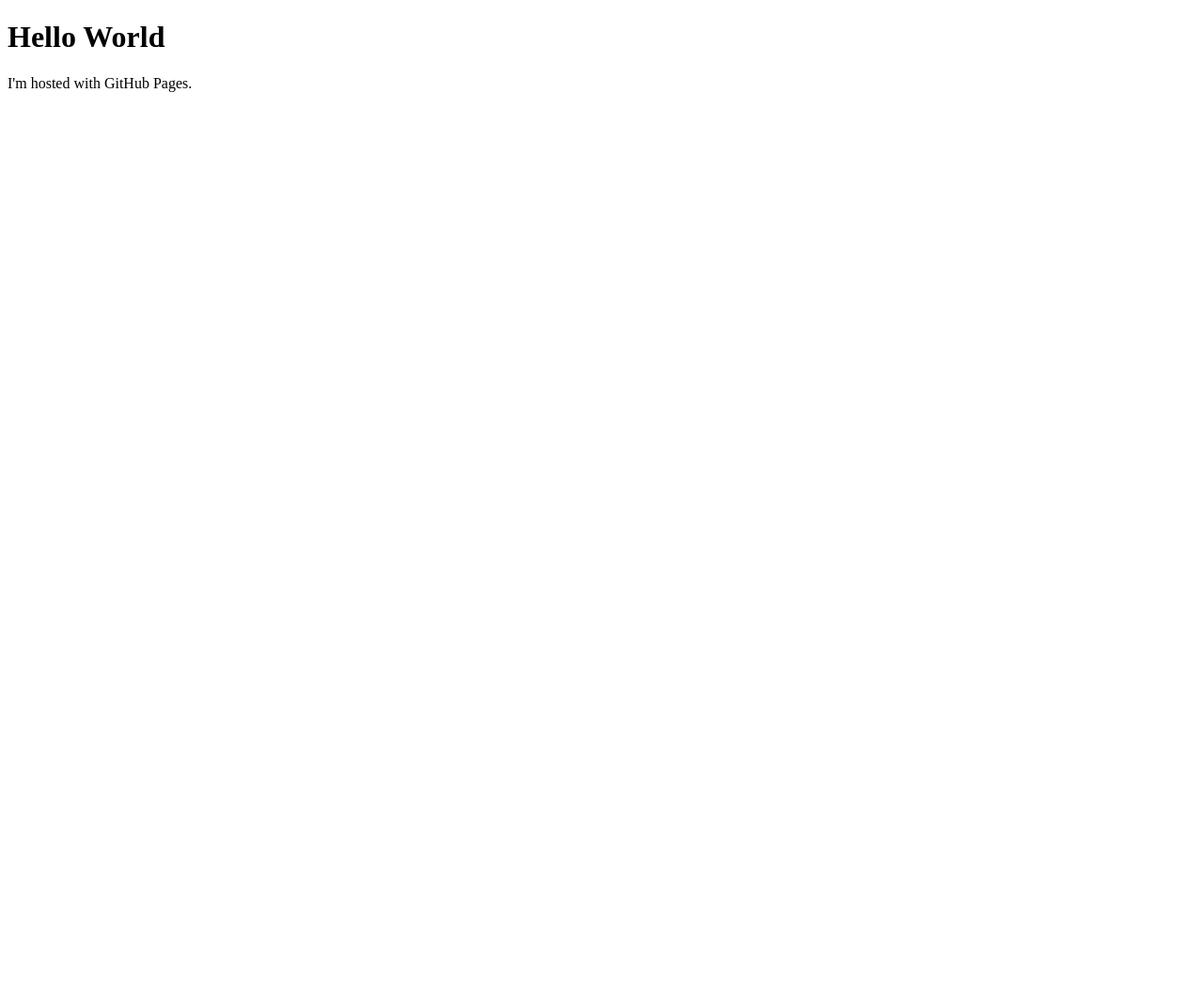
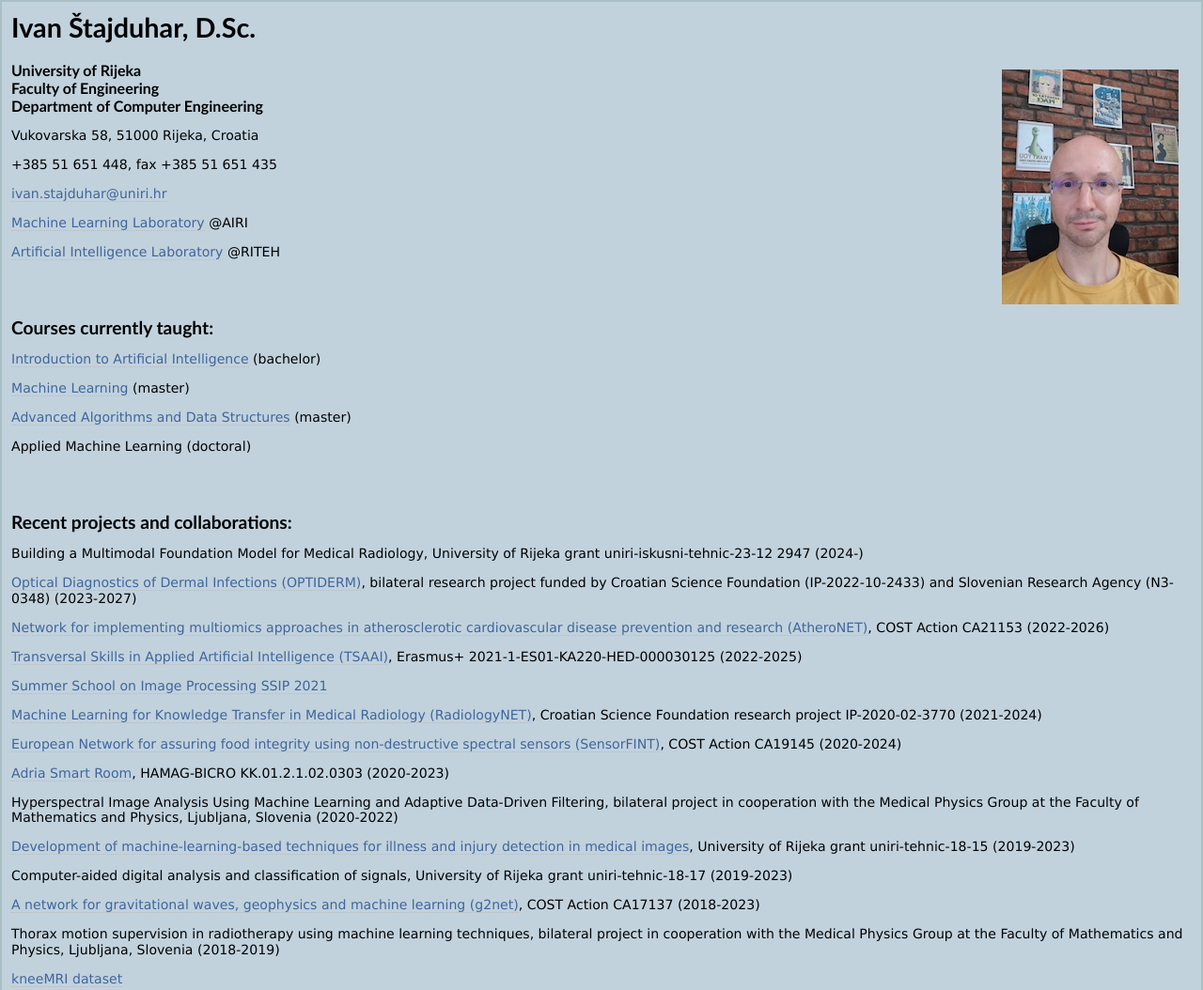
Before and after one commit to istajduh/istajduh.github.io, a plain HTML site: page index.html in a window 1280 px wide. Shown: the top 1054 px of the page at 94% size. Before the commit the page ends 800 px from the top, so only its background shows below. Drawn offline with Linux system fonts and the light colour scheme.

Commit message:
Add personal webpage

```diff
--- a/index.html
+++ b/index.html
@@ -1,7 +1,86 @@
-<!DOCTYPE html>
+<!DOCTYPE HTML PUBLIC "-//W3C//DTD HTML 4.01 Transitional//EN">
 <html>
+  <head>
+    <meta http-equiv="content-type" content="text/html; charset=UTF-8">
+    <style type="text/css">@import url("style.css");</style>
+    <title>Ivan Štajduhar</title>
+
+<!-- Global site tag (gtag.js) - Google Analytics -->
+<script async src="https://www.googletagmanager.com/gtag/js?id=G-ZNBHQ9B0GZ"></script>
+<script>
+  window.dataLayer = window.dataLayer || [];
+  function gtag(){dataLayer.push(arguments);}
+  gtag('js', new Date());
+
+  gtag('config', 'G-ZNBHQ9B0GZ');
+</script>
+
+  </head>
 <body>
-<h1>Hello World</h1>
-<p>I'm hosted with GitHub Pages.</p>
+<table width="100%">
+  <tr>
+    <td id="content">
+		<h1>Ivan Štajduhar, D.Sc.</h1>
+		<a href="http://www.riteh.uniri.hr/~istajduh/"><img class="figure" src="fig/stajduhar.jpg" alt="Jeder ist allein"></a>
+		<h3>University of Rijeka<br>Faculty of Engineering<br>Department of Computer Engineering</h3>
+		<p>Vukovarska 58, 51000 Rijeka, Croatia</p>
+		<p>+385 51 651 448, fax +385 51 651 435</p>
+		<p><a href="mailto:ivan.stajduhar@uniri.hr">ivan.stajduhar@uniri.hr</a></p>
+		<p><a href="https://airi.uniri.hr/laboratories/machine-learning-laboratory/">Machine Learning Laboratory</a> @AIRI</p>
+		<p><a href="http://www.riteh.uniri.hr/en/organisation/departments/department-computer-engineering/ailab/">Artificial Intelligence Laboratory</a> @RITEH</p>
+
+
+		<br><br>
+
+
+<h2>Courses currently taught:</h2>
+		<p><a href="https://moodle.srce.hr/">Introduction to Artificial Intelligence</a> (bachelor)</p>
+		<p><a href="https://moodle.srce.hr/">Machine Learning</a> (master)</p>
+		<p><a href="https://moodle.srce.hr/">Advanced Algorithms and Data Structures</a> (master)</p>
+		<p>Applied Machine Learning (doctoral)</p>
+		<br><br>
+
+
+<h2>Recent projects and collaborations:</h2>
+		<p>Building a Multimodal Foundation Model for Medical Radiology, University of Rijeka grant uniri-iskusni-tehnic-23-12 2947 (2024-)</p>
+		<p><a href="http://www.riteh.uniri.hr/znanost/istrazivanje-i-projekti/optiderm/">Optical Diagnostics of Dermal Infections (OPTIDERM)</a>, bilateral research project funded by Croatian Science Foundation (IP-2022-10-2433) and Slovenian Research Agency (N3-0348) (2023-2027)</p>
+		<p><a href="https://www.cost.eu/cost-action/network-for-implementing-multiomics-approaches-in-atherosclerotic-cardiovascular-disease-prevention-and-research/">Network for implementing multiomics approaches in atherosclerotic cardiovascular disease prevention and research (AtheroNET)</a>, COST Action CA21153 (2022-2026)</p>
+		<p><a href="https://tsaai.eu/">Transversal Skills in Applied Artificial Intelligence (TSAAI)</a>, Erasmus+ 2021-1-ES01-KA220-HED-000030125 (2022-2025)</p>
+		<p><a href="https://ssip2021.riteh.hr/">Summer School on Image Processing SSIP 2021</a></p>
+		<p><a href="http://www.riteh.uniri.hr/znanost/istrazivanje-i-projekti/radiologynet/">Machine Learning for Knowledge Transfer in Medical Radiology (RadiologyNET)</a>, Croatian Science Foundation research project IP-2020-02-3770 (2021-2024)</p>
+		<p><a href="https://www.sensorfint.eu/">European Network for assuring food integrity using non-destructive spectral sensors (SensorFINT)</a>, COST Action CA19145 (2020-2024)</p>
+		<p><a href="http://www.riteh.uniri.hr/znanost/istrazivanje-i-projekti/adria-smart-room/">Adria Smart Room</a>, HAMAG-BICRO KK.01.2.1.02.0303 (2020-2023)</p>
+		<p>Hyperspectral Image Analysis Using Machine Learning and Adaptive Data-Driven Filtering, bilateral project in cooperation with the Medical Physics Group at the Faculty of Mathematics and Physics, Ljubljana, Slovenia (2020-2022)</p>
+		<p><a href="http://www.riteh.uniri.hr/media/filer_public/c9/0f/c90f3dbc-b1f2-4afc-9d19-e94be921e8e3/uniri-tehnic-18-15.pdf">Development of machine-learning-based techniques for illness and injury detection in medical images</a>, University of Rijeka grant uniri-tehnic-18-15 (2019-2023)</p>
+		<p>Computer-aided digital analysis and classification of signals, University of Rijeka grant uniri-tehnic-18-17 (2019-2023)</p>
+		<p><a href="http://www.g2net.eu/">A network for gravitational waves, geophysics and machine learning (g2net)</a>, COST Action CA17137 (2018-2023)</p>
+
+		<p>Thorax motion supervision in radiotherapy using machine learning techniques, bilateral project in cooperation with the Medical Physics Group at the Faculty of Mathematics and Physics, Ljubljana, Slovenia (2018-2019)</p>
+
+		<p><a href="projects/kneeMRI/">kneeMRI dataset</a></p>
+		<br><br>
+
+
+<h2>Research interests:</h2>
+		<p>Artificial intelligence, machine learning, data mining</p>
+		<p>Decision support systems in medicine, survival analysis, medical image analysis</p>
+		<p>Data-driven modelling in astrophysics and seismology</p>
+		<p>Hyperspectral image analysis</p>
+		<p>Other topics involving the use of machine learning</p>
+		<br><br>
+
+
+<a href="https://www.webofscience.com/wos/author/record/N-6593-2018"><img src="fig/wos.png" alt="Publons profile" align="left"></a>
+<a href="https://orcid.org/0000-0003-4758-7972"><img src="fig/orcid.png" alt="ORCID profile" align="left"></a>
+<a href="https://scholar.google.hr/citations?user=xBWDZPYAAAAJ"><img src="fig/scholar.png" alt="List of publications" align="left"></a>
+<a href="https://www.semanticscholar.org/author/Ivan-%C5%A0tajduhar/2848600"><img src="fig/semanticscholar.png" alt="Semantic Scholar" align="left"></a>
+<a href="http://www.riteh.uniri.hr/"><img src="fig/RITEH.png" alt="RITEH" align="left"></a>
+<a href="https://airi.uniri.hr/"><img src="fig/AIRI.png" alt="AIRI" align="left"></a>
+
+
+
+    </td>
+  </tr>
+</table>
 </body>
 </html>
--- /dev/null
+++ b/style.css
@@ -0,0 +1,88 @@
+body {
+	background-color: #A8BFC3;
+	padding: 0;
+	margin: 0;
+	font-family: Verdana;
+	font-size: small;
+	text-align: center;
+	height: 100%;
+	text-align: center;
+}
+
+#content {
+  vertical-align: top;
+  margin-top: 0px;
+	padding: 10px;
+	width: auto;
+	text-align: center;
+	background-color: #C1D2DD;
+	height: 100%;
+}
+
+h1, h2, h3 {
+	font-family: "Trebuchet MS", Verdana;
+	text-align: left;
+}
+h1 {
+	font-size: 180%;
+	margin-top: 0;
+	padding-top: 0;
+}
+h2 {
+	font-size: 120%;
+
+	margin-bottom: 5px;
+	clear: both;
+}
+h3 {
+	font-size: 100%;
+	margin-bottom: 5px;
+}
+h4 {
+	font-size: 100%;
+	margin-bottom: 0.3em;
+}
+ft {
+	font-size: 80%;
+	margin-bottom: 0.3em;
+	text-align: center;
+}
+p {
+	line-height: 1.2em;
+	font-size: 88%;
+	margin-bottom: 6px;
+	text-align: left;
+}
+
+p a:link, p a:visited{
+	color: #40659B;
+	text-decoration: none;
+	border-bottom: 1px dotted #bbb;
+}
+p a:hover, img:hover {
+	color: #036;
+	border-bottom-style: solid;
+}
+a:hover img, a:hover img{
+	border-color: #40659B;
+	background-color: #ccc;
+}
+
+img {
+	background-color: transparent;
+	border: 0px solid #165B67;
+	padding: 4px;
+	margin-left: 10px;
+	margin-right: 10px;
+	margin-top: 5px;
+	margin-bottom: 5px;
+}
+
+.figure {
+	margin-left: 10px;
+	float: right;
+}
+
+.figureL {
+	float: left;
+}
```
Also changed, not shown: fig/AIRI.png (added), fig/RITEH.png (added), fig/orcid.png (added), fig/publons.png (added), fig/scholar.png (added), fig/semanticscholar.png (added), fig/stajduhar.jpg (added), fig/wos.png (added).
